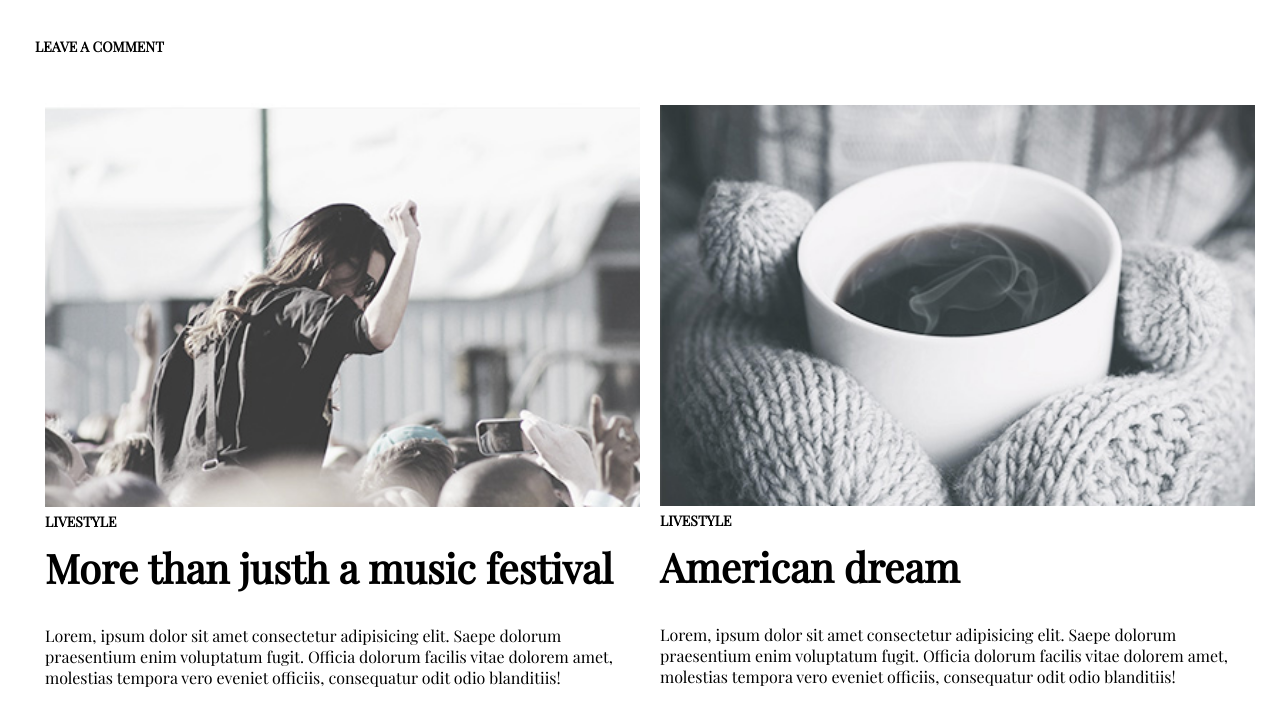
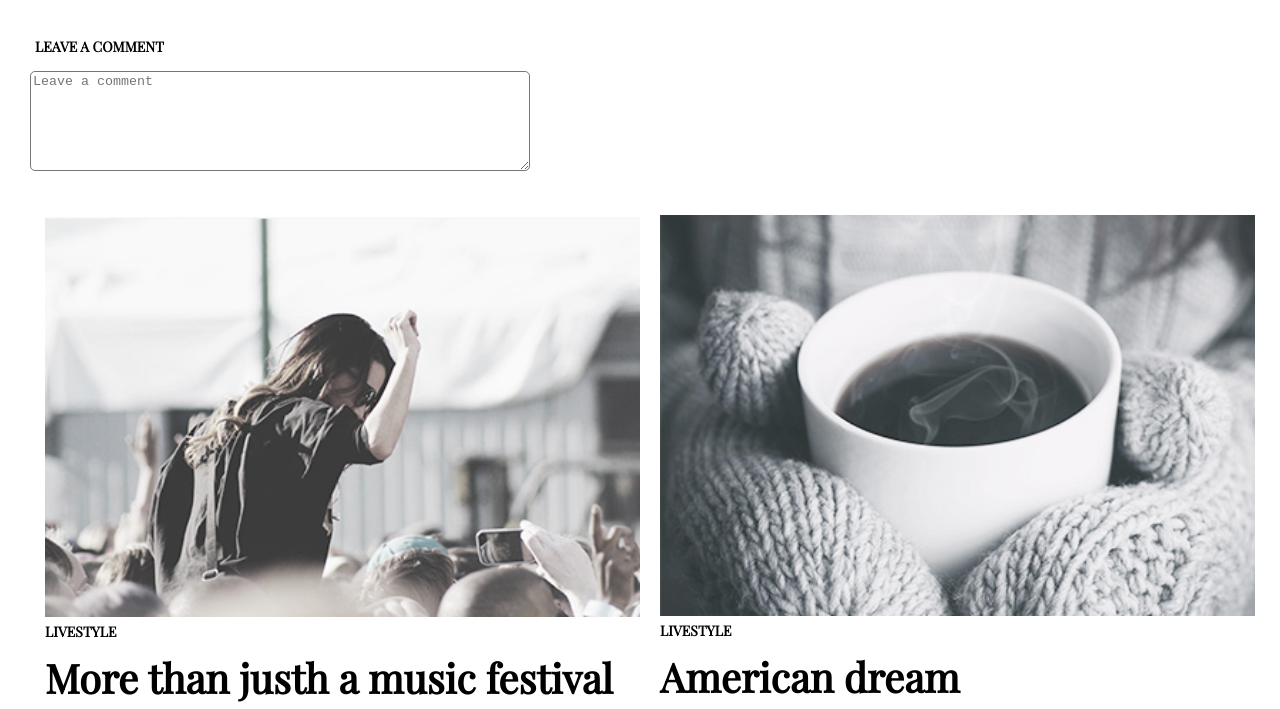
Before and after one commit to erishdaren/Minimo, a plain HTML site: page index.html in a window 1280 px wide. Shown: the part 878-1587 px from the top of the page. Drawn offline with nearby package versions, Linux system fonts and the light colour scheme.

Commit message:
add iconYoutube & textareaComment

```diff
--- a/estilos.css
+++ b/estilos.css
@@ -74,6 +74,12 @@ body{ font-family: 'Playfair Display', serif; }
                 align-items: left;
                 width: 100%;
                 /* margin: 0px 70px;*/ }
+
+                .coment{
+                        width: 40%;
+                        height: 100px;
+                        border-radius: 5px;
+                }
 
 
 /* INICIA CONTENEDOR 2*/
--- a/index.html
+++ b/index.html
@@ -38,6 +38,7 @@
             <p class="texto1">Lorem ipsum dolor sit, amet consectetur adipisicing elit. Quaerat minima fugit necessitatibus, veritatis deserunt repudiandae magni eveniet dignissimos odit voluptatum amet et, quod tenetur accusantium nisi, corrupti maxime? Doloribus non tempore amet aliquam ullam, id voluptatibus eius. Consectetur minima repellendus repudiandae consequatur placeat,<span>laudantium veritatis laborum unde voluptate numquam ullam.Lorem ipsum dolor sit amet consectetur adipisicing elit. </span> Id inventore sit amet asperiores excepturi quae odio tenetur magni facere labore quia totam laborum hic, dignissimos quas reprehenderit esse aspernatur. Facilis. Lorem, ipsum dolor sit amet consectetur adipisicing elit. <br><br> Placeat nihil neque at mollitia obcaecati expedita laboriosam, sed recusandae odio accusamus.</p>
 
            <a href=""><h4>LEAVE A COMMENT</h4>  </a>
+            <textarea class= "coment" name="comentario" placeholder="Leave a comment"></textarea>
 
         </article>
 
@@ -151,6 +152,7 @@
         <a href=""><i class="fab fa-facebook-f"></i></a>
         <a href=""><i class="fab fa-twitter"></i></a>
         <a href=""><i class="fab fa-instagram"></i></a>
+        <a href=""><i class="fab fa-youtube"></i></i></a>
         </div>
 
     </footer>
```
